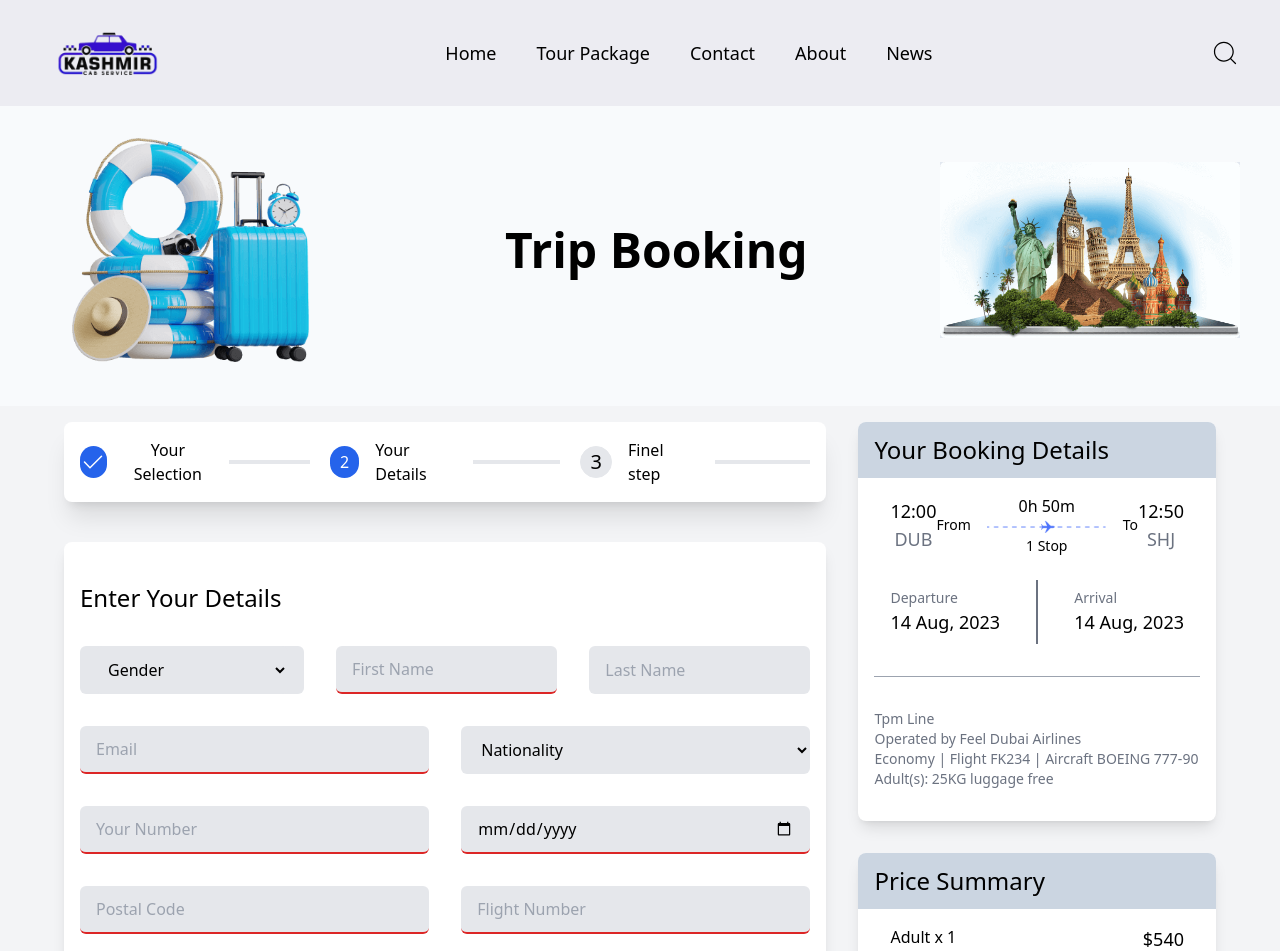
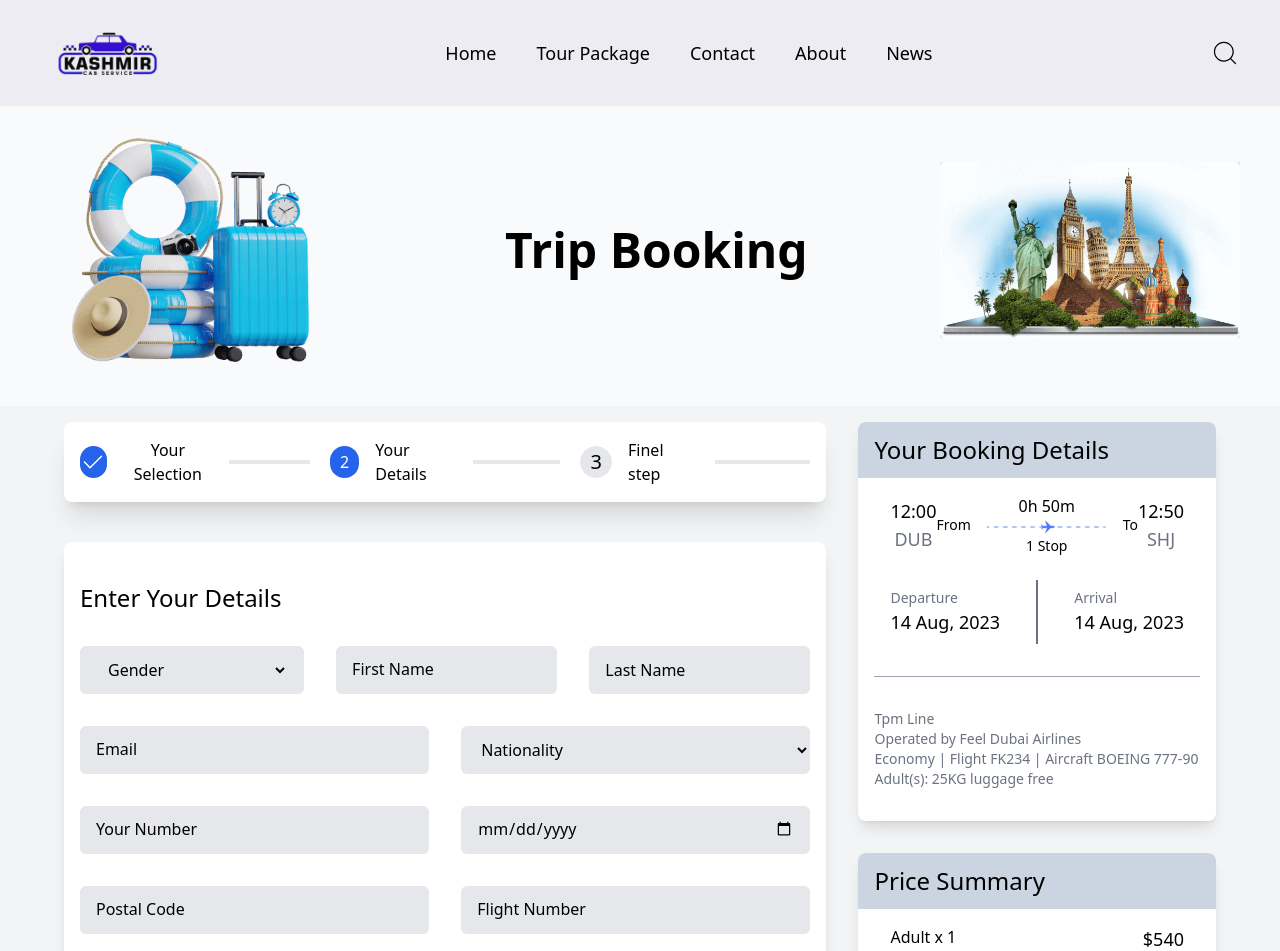
Before and after one commit to TahirSaifi09/Asha_Trip, a React (Create React App) app: page /TripBooking in a window 1280 px wide. Shown: the top 951 px of the page. Built offline with nearby package versions, Linux system fonts and the light colour scheme.

Commit message:
correct some part like booking page text and footer logo style

```diff
--- a/src/Component/TripBooking/Form.jsx
+++ b/src/Component/TripBooking/Form.jsx
@@ -52,7 +52,7 @@ export default function Form() {
                     type="text"
                     name="name"
                     placeholder="First Name"
-                    className="outline-none h-full w-full px-4 bg-gray-200 rounded-md border-b-2 border-red-600"
+                    className="outline-none h-full w-full placeholder:text-black px-4 bg-gray-200 rounded-md border-b-2 "
                   />
                 </div>
                 <div className="h-12 w-1/3">
@@ -60,7 +60,7 @@ export default function Form() {
                     type="text"
                     name="name"
                     placeholder="Last Name"
-                    className="outline-none h-full w-full px-4 bg-gray-200 rounded-md"
+                    className="outline-none h-full placeholder:text-black w-full px-4 bg-gray-200 rounded-md"
                   />
                 </div>
               </div>
@@ -70,7 +70,7 @@ export default function Form() {
                     type="email"
                     name="email"
                     placeholder="Email"
-                    className="h-full w-full bg-gray-200 px-4 outline-none rounded-md border-b-2 border-red-600"
+                    className="h-full w-full placeholder:text-black bg-gray-200 px-4 outline-none rounded-md border-b-2 "
                   />
                 </div>
                 <div className="h-12 w-1/2 pl-4 my-4">
@@ -90,7 +90,7 @@ export default function Form() {
                     type="tel"
                     name="phone"
                     placeholder="Your Number"
-                    className="h-full w-full bg-gray-200 px-4 outline-none rounded-md border-b-2 border-red-600"
+                    className="h-full w-full placeholder:text-black bg-gray-200 px-4 outline-none rounded-md border-b-2 "
                   />
                 </div>
                 <div className="h-12 w-1/2 pl-4 my-4">
@@ -98,7 +98,7 @@ export default function Form() {
                     type="date"
                     name="date"
                     placeholder="Date of Birth"
-                    className="h-full w-full bg-gray-200 px-4 outline-none rounded-md border-b-2 border-red-600"
+                    className="h-full w-full bg-gray-200 px-4 outline-none rounded-md border-b-2 "
                   />
                 </div>
                 <div className="h-12 w-1/2 pr-4 my-4">
@@ -106,7 +106,7 @@ export default function Form() {
                     type="pin"
                     name="pin"
                     placeholder="Postal Code"
-                    className="h-full w-full bg-gray-200 px-4 outline-none rounded-md border-b-2 border-red-600"
+                    className="h-full w-full placeholder:text-black bg-gray-200 px-4 outline-none rounded-md border-b-2 "
                   />
                 </div>
                 <div className="h-12 w-1/2 pl-4 my-4">
@@ -114,7 +114,7 @@ export default function Form() {
                     type="num"
                     name="num"
                     placeholder="Flight Number"
-                    className="h-full w-full bg-gray-200 px-4 outline-none rounded-md border-b-2 border-red-600"
+                    className="h-full w-full placeholder:text-black bg-gray-200 px-4 outline-none rounded-md border-b-2 "
                   />
                 </div>
               </div>
@@ -200,7 +200,9 @@ export default function Form() {
               </div>
               <div className="flex justify-between px-8 pb-8 py-2">
                 <div className="py-2">
-                <p className="text-sm font-medium text-gray-500 ">Departure</p>
+                  <p className="text-sm font-medium text-gray-500 ">
+                    Departure
+                  </p>
                   <p className="text-lg font-medium">14 Aug, 2023</p>
                 </div>
                 <div className="w-[1px] border-l-2 border-gray-500"></div>
@@ -228,39 +230,53 @@ export default function Form() {
               <div className="flex justify-between px-8 py-4">
                 <div className="">
                   <p>Adult x 1</p>
-                <p className="text-sm font-medium text-gray-500">Lorem ipsum dolor sit amet consectetur.</p>
+                  <p className="text-sm font-medium text-gray-500">
+                    Lorem ipsum dolor sit amet consectetur.
+                  </p>
                 </div>
                 <div>
                   <p className="text-lg font-medium">$540</p>
                 </div>
-            </div><div className="flex justify-between px-8 py-4">
+              </div>
+              <div className="flex justify-between px-8 py-4">
                 <div className="">
                   <p>Room Service</p>
-                <p className="text-sm font-medium text-gray-500">Lorem ipsum dolor sit amet consectetur.</p>
+                  <p className="text-sm font-medium text-gray-500">
+                    Lorem ipsum dolor sit amet consectetur.
+                  </p>
                 </div>
                 <div>
                   <p className="text-lg font-medium">$50</p>
                 </div>
-            </div><div className="flex justify-between px-8 py-4">
+              </div>
+              <div className="flex justify-between px-8 py-4">
                 <div className="">
                   <p>Gym Fee</p>
-                <p className="text-sm font-medium text-gray-500">Lorem ipsum dolor sit amet consectetur.</p>
+                  <p className="text-sm font-medium text-gray-500">
+                    Lorem ipsum dolor sit amet consectetur.
+                  </p>
                 </div>
                 <div>
                   <p className="text-lg font-medium">$30</p>
                 </div>
-            </div><div className="flex justify-between px-8 py-4">
+              </div>
+              <div className="flex justify-between px-8 py-4">
                 <div className="">
                   <p>Service Charges</p>
-                <p className="text-sm font-medium text-gray-500">Lorem ipsum dolor sit amet consectetur.</p>
+                  <p className="text-sm font-medium text-gray-500">
+                    Lorem ipsum dolor sit amet consectetur.
+                  </p>
                 </div>
                 <div>
                   <p className="text-lg font-medium">$20</p>
                 </div>
-            </div><div className="flex justify-between px-8 py-4">
+              </div>
+              <div className="flex justify-between px-8 py-4">
                 <div className="">
                   <p>Sub Total</p>
-                <p className="text-sm font-medium text-gray-500">Lorem ipsum dolor sit amet consectetur.</p>
+                  <p className="text-sm font-medium text-gray-500">
+                    Lorem ipsum dolor sit amet consectetur.
+                  </p>
                 </div>
                 <div>
                   <p className="text-lg font-medium">$640</p>
--- a/src/Component/home_component/available.jsx
+++ b/src/Component/home_component/available.jsx
@@ -5,7 +5,7 @@ import { BiTrip } from "react-icons/bi";
 export default function Available() {
   return (
 
-      <div className="px-16 py-8 flex justify-between max-lg:flex-wrap max-md:px-6 max-md:gap-3 max-2xl:gap-8 max-xl:px-10 -translate-y-6">
+      <div className="px-16 py-8 flex justify-between max-lg:flex-wrap max-md:px-6 max-md:gap-3 max-2xl:gap-8 max-xl:px-10 -translate-y-6 max-sm:-translate-y-24">
         <div className="flex px-14 gap-2 py-5 shadow-lg rounded-lg bg-gray-100 max-xl:px-2 max-2xl:px-5 max-xl:w-full items-center max-xl:justify-center ">
           <AiOutlineComment className="text-5xl text-blue-600" />
           <div className="">
--- a/src/Component/home_component/footer.jsx
+++ b/src/Component/home_component/footer.jsx
@@ -10,7 +10,7 @@ export default function Footer() {
   return (
     <footer className="flex justify-between bg-white px-20 py-10 max-xl:flex-wrap max-sm:px-4 max-xl:px-8 ">
       <div className="w-1/4 max-xl:w-full">
-        <img src="logo2.png" alt="logo" className="w-1/3"/>
+        <img src="logo2.png" alt="logo" className="w-1/3 max-xl:w-1/5"/>
         <p className="text-gray-500 py-4">
           Lorem ipsum dolor sit amet consectetur. Aliquet vulputate augue
           penatibus in libero et id aliquam. In ridiculus pretium est velit
@@ -49,16 +49,16 @@ export default function Footer() {
         <p className="text-2xl font-medium max-xl:mt-4">Useful Links</p>
         <ul className="text-sm">
           <li className="pt-4 py-4">
-            <Link to="#">Home</Link>
+            <Link to="/">Home</Link>
           </li>
           <li>
             <Link to="#">Blogs</Link>
           </li>
           <li className="py-4">
-            <Link to="#">About</Link>
+            <Link to="about">About</Link>
           </li>
           <li>
-            <Link to="#">Contact Us</Link>
+            <Link to="contact">Contact Us</Link>
           </li>
         </ul>
       </div>
```
Lines whose indentation alone changed are shown as unchanged.
